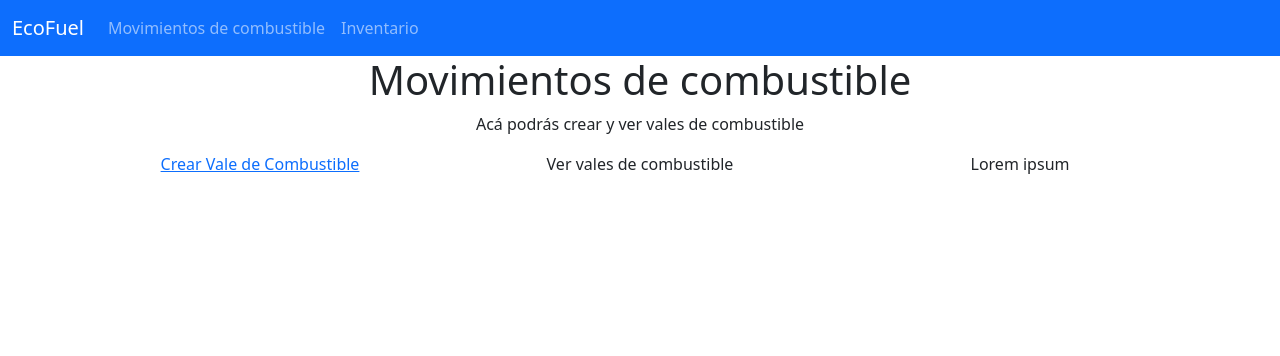
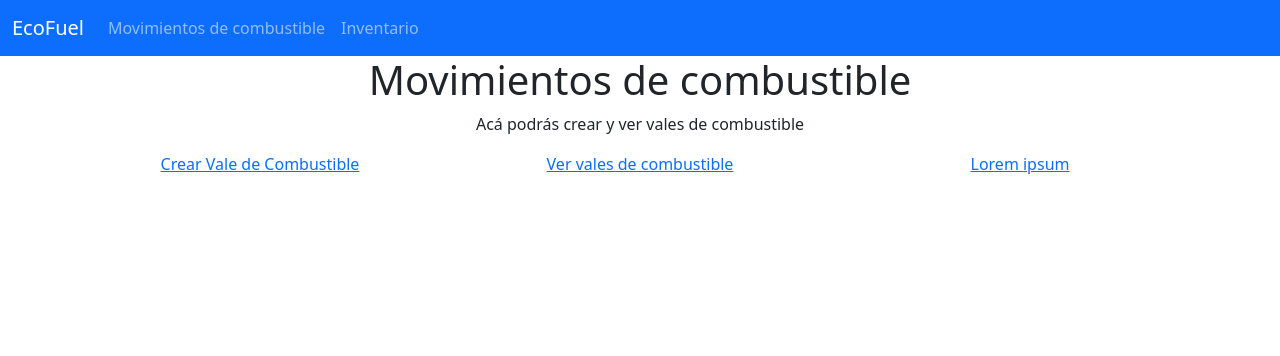
Before and after one commit to dgreylingjory/TuPrimeraPagina-Greyling, a Django app: page /control_combustible/ in a window 1280 px wide. Shown: the top 356 px of the page. Run offline with Django 5.2, Linux system fonts and the light colour scheme.

Commit message:
fix typo

```diff
--- a/control_combustible/templates/control_combustible/index.html
+++ b/control_combustible/templates/control_combustible/index.html
@@ -18,12 +18,12 @@
           <a class="col" href="{% url 'crear_vale' %}">
             Crear Vale de Combustible
           </a>
-          <div class="col">
+          <a class="col" href="{% url 'ver_vales' %}">
             Ver vales de combustible
-          </div>
-          <div class="col">
+          </a>
+          <a class="col">
             Lorem ipsum
-          </div>
+          </a>
         </div>
       </div>
     </div>
```
Also changed, not shown: control_combustible/templates/control_combustible/vale_combustile_ver.html (deleted, +0 -17 lines).
